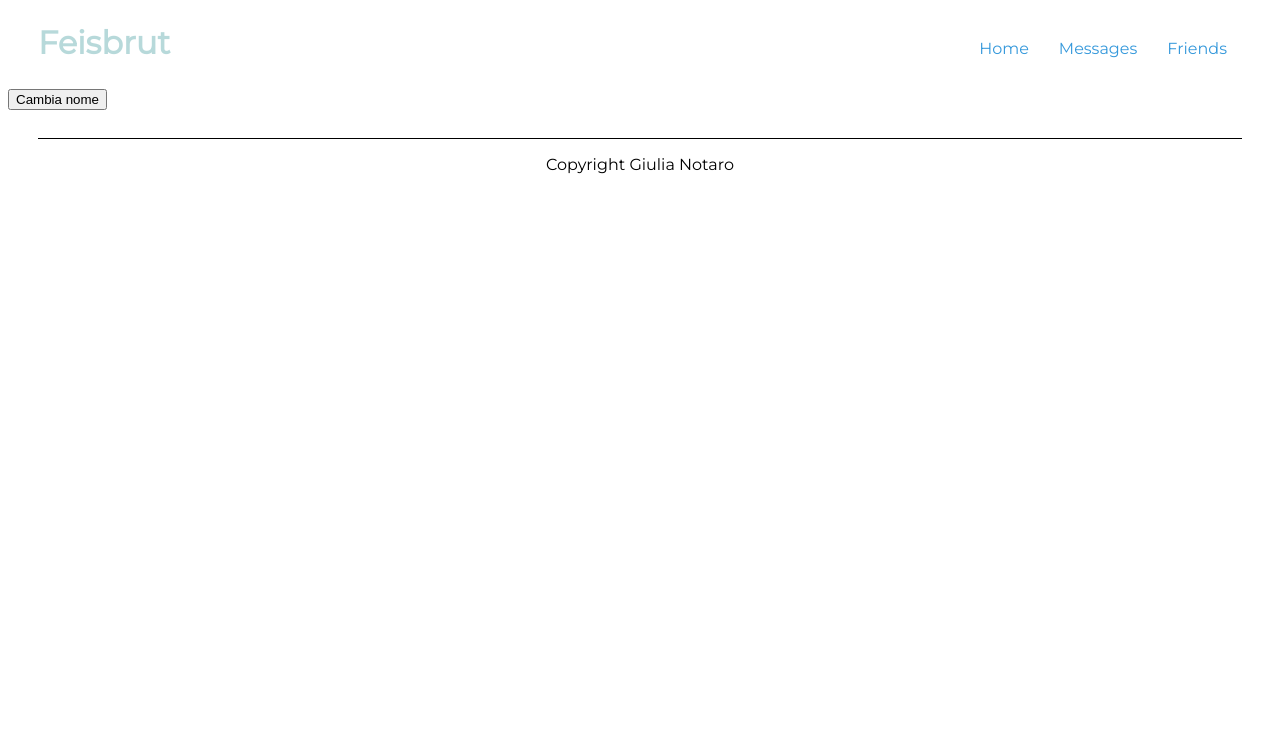
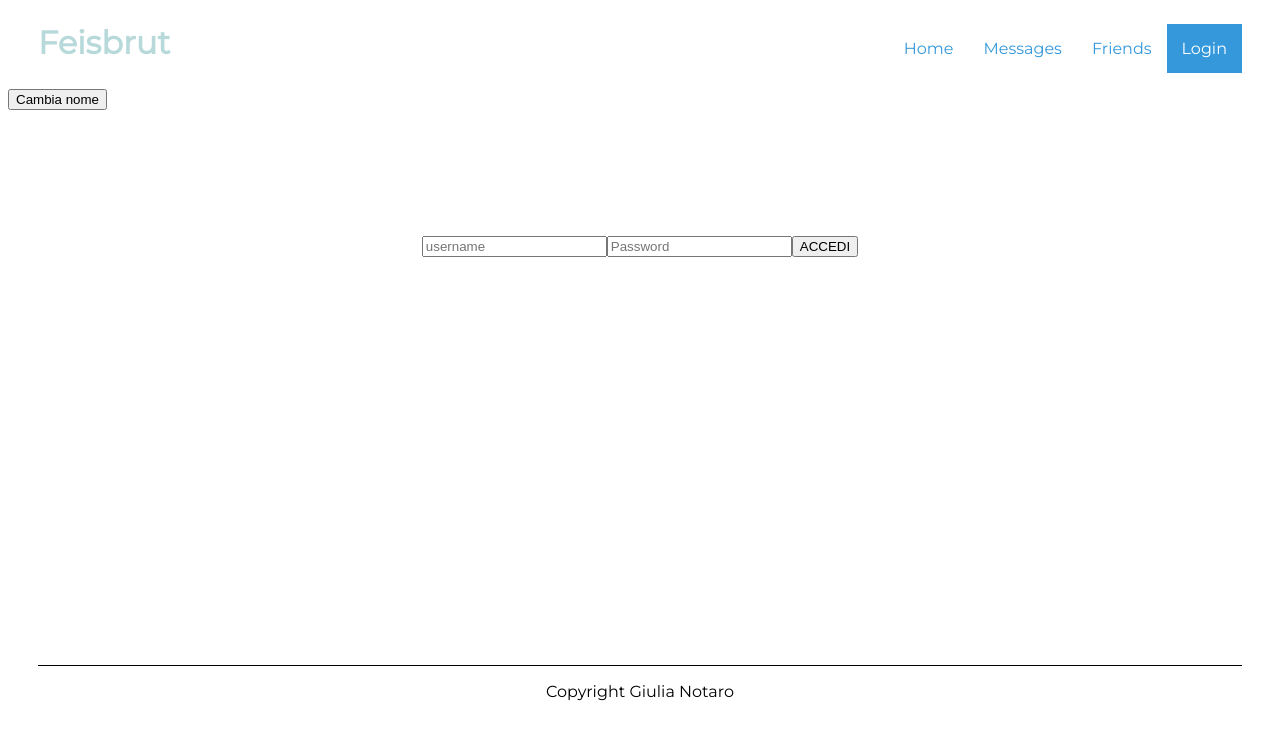
Before and after one commit to giulianotaro/Reactsocialapp, a React (Create React App) app: page /login in a window 1280 px wide. Shown: the top 740 px of the page. Built offline with nearby package versions, Linux system fonts and the light colour scheme.

Commit message:
in progress

```diff
--- a/src/App.js
+++ b/src/App.js
@@ -1,13 +1,12 @@
 import { useReducer } from "react";
 import { Routes, Route } from "react-router-dom";
-
 import Header from "./components/Header";
 import Footer from "./components/Footer";
 import NewPost from "./pages/NewPost";
 import Messages from "./pages/Messages";
 import Friends from "./pages/Friends";
-
 import Home from "./pages/Home";
+import LoginPages from "./components/LoginPages";
 
 const INIT_STATE = {
   name: "Feisbrut",
@@ -15,6 +14,7 @@ const INIT_STATE = {
     { link: "/", label: "Home" },
     { link: "/messages", label: "Messages" },
     { link: "/friends", label: "Friends" },
+    { link: "/login", label: "Login" },
   ],
   friendsPreview: [],
 };
@@ -31,6 +31,8 @@ const reducer = (state, action) => {
 function App() {
   const [state, dispatch] = useReducer(reducer, INIT_STATE);
 
+
+
   return (
     <div>
       <Header name={state.name} links={state.nav} />
@@ -44,6 +46,7 @@ function App() {
         <Route path="/new-post" element={<NewPost />} />
         <Route path="/messages" element={<Messages />} />
         <Route path="/friends" element={<Friends />} />
+        <Route path="/login" element={<LoginPages />} />
       </Routes>
 
       <Footer />
--- a/src/components/CreatePost/index.jsx
+++ b/src/components/CreatePost/index.jsx
@@ -8,11 +8,13 @@ const CreatePost = () => {
   const [messageInput, setMessageInput] = useState("");
   const [formPostObj, setFormPostObj] = useState({});
 
+
   const handleSendBtn = (event) => {
     event.preventDefault();
     httpPOST("/posts", formPostObj);
     alert("Il post `e stato creato!");
   };
+
 
   useEffect(() => {
     setFormPostObj({
@@ -22,6 +24,9 @@ const CreatePost = () => {
       photo: imgInput,
     });
   }, [authorInput, imgInput, messageInput]);
+
+
+
 
   return (
     <div className={styles.createPost}>
--- /dev/null
+++ b/src/components/LoginPages/LoginPages.module.scss
@@ -0,0 +1,6 @@
+form {
+    display: flex;
+    justify-content: center;
+    align-items: center;
+    margin: 10% 0% 30%;
+  }
--- /dev/null
+++ b/src/components/LoginPages/index.jsx
@@ -0,0 +1,41 @@
+import { useState } from "react";
+import styles from "./LoginPages.module.scss";
+
+const LoginPages = () => {
+  const [username, setUsername] = useState("");
+  const [password, setPassword] = useState("");
+  const [button, setButton] = useState({});
+
+  return (
+    <div className={styles.Login}>
+      <form>
+        <div>
+          <input
+            value={username}
+            onChange={(e) => setUsername(e.target.value)}
+            name="user"
+            id="user"
+            type="text"
+            placeholder="username"
+            required
+          />
+
+          <input
+            onChange={(e) => setPassword(e.target.value)}
+            value={password}
+            name="pass"
+            id="pass"
+            type="text"
+            placeholder="Password"
+          />
+
+          <button type="submit" onClick={() => setButton(button(true))}>
+            ACCEDI
+          </button>
+        </div>
+      </form>
+    </div>
+  );
+};
+
+export default LoginPages;
--- a/src/pages/Home/index.jsx
+++ b/src/pages/Home/index.jsx
@@ -1,6 +1,4 @@
 import { useState, useEffect } from "react";
-
-
 import { FriendPreview } from "../../components/FriendPreview";
 import { MessagePreview } from "../../components/MessagePreview";
 import { Post } from "../../components/Post";
```
Also changed, not shown: src/components/Modal/Modal.module.scss (added, +24 -0 lines), src/components/Modal/index.jsx (added, +20 -0 lines), src/components/CreatePost/CreatePost.module.scss (line endings or trailing spaces), src/pages/Login/Login.module.scss (added), src/pages/Login/index.jsx (added).
